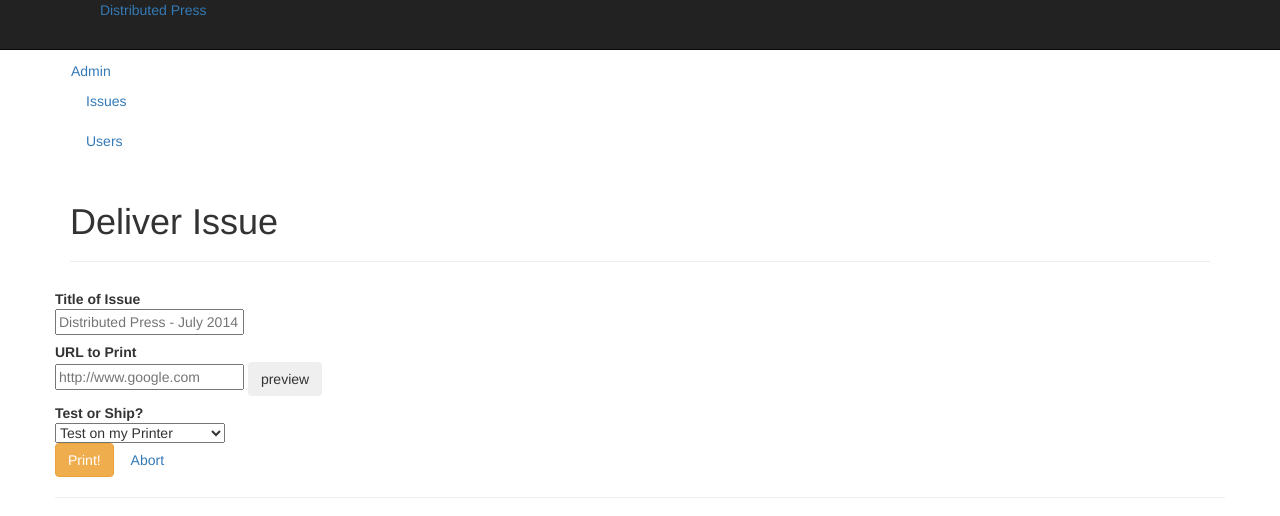
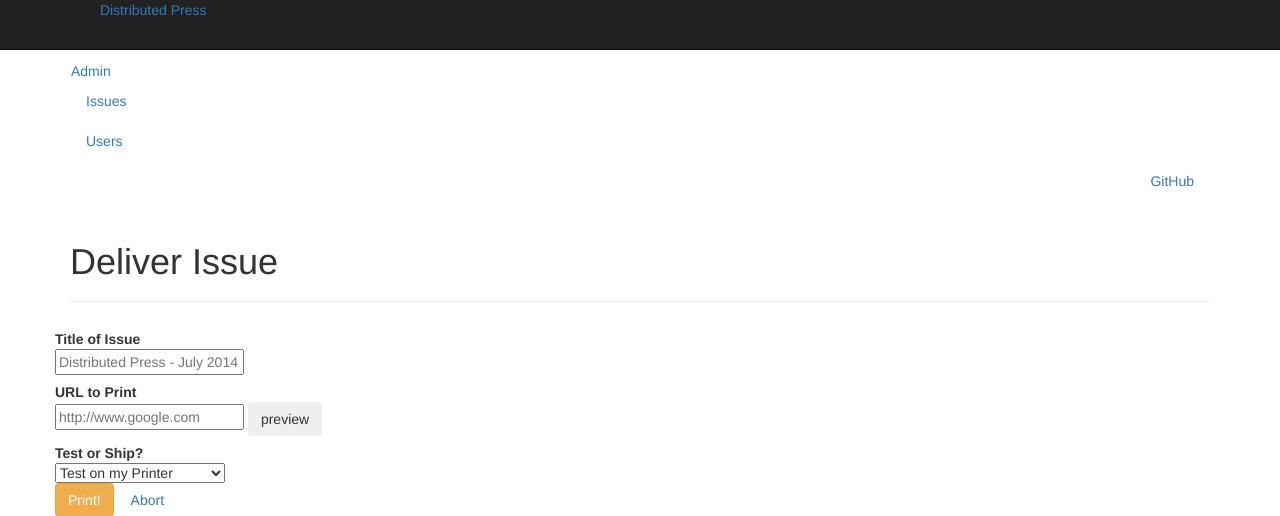
Before and after one commit to gregmarra/distributedpress, a Django app: template templates/admin_deliver.html in a window 1280 px wide. Shown: the top 516 px of the page. Run offline with Django 3.2, Linux system fonts and the light colour scheme; the template is opened without the code that fills it, so the values that code supplies are empty; some libraries are stand-ins or nearby versions.

Commit message:
Adds GitHub link to admin page.

```diff
--- a/templates/partials/admin_navbar.html
+++ b/templates/partials/admin_navbar.html
@@ -6,5 +6,8 @@
             <li><a href="/admin/issue/deliver">Issues</a></li>
             <li><a href="/admin/printers/list">Users</a></li>
         </ul>
+        <ul class="nav pull-right">
+            <li><a href="https://github.com/gregmarra/distributedpress/">GitHub</a></li>
+        </ul>
     </div>
 </div>
```
